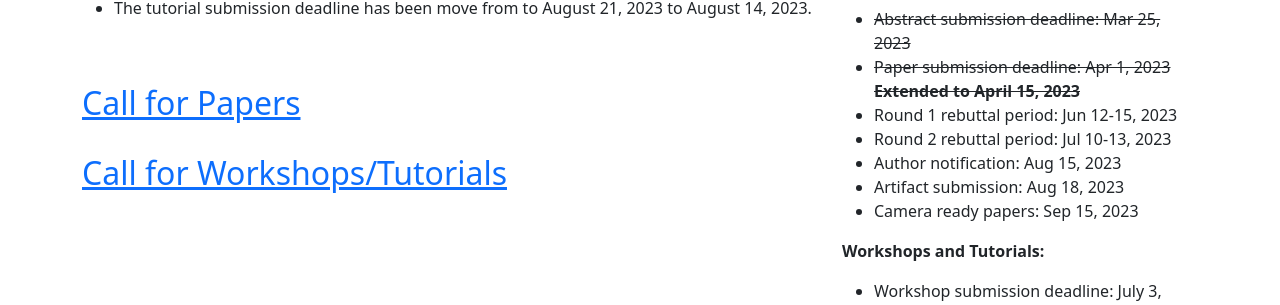
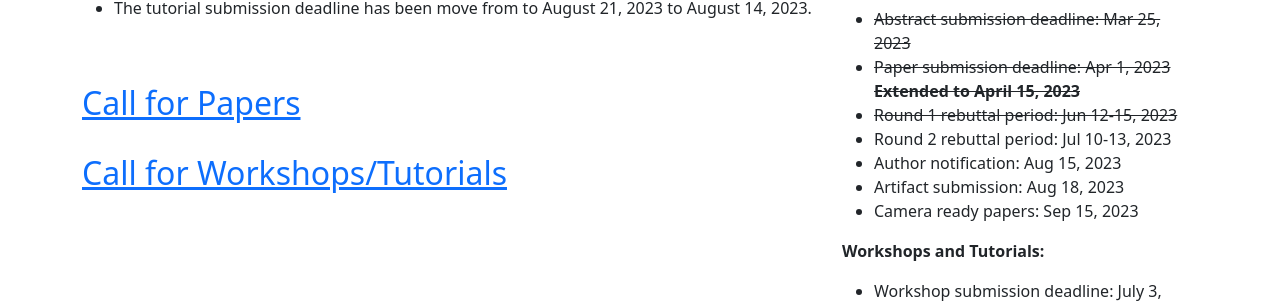
Before and after one commit to pact2023/pact2023.github.io, a Jekyll site: the page built from index.html, in a window 1280 px wide. Shown: the part 745-1050 px from the top of the page. Built offline with Jekyll 4.4.1, drawn with Linux system fonts in a browser that asks for light colours.

```diff
--- a/_includes/sidebar.html
+++ b/_includes/sidebar.html
@@ -13,9 +13,10 @@
       </strike>
   </li>
   <li>
-      Round 1 rebuttal period:
-      <!-- <strike>Jun 6-9, 2023</strike><br> -->
-      Jun 12-15, 2023
+      <strike>
+        Round 1 rebuttal period:
+        Jun 12-15, 2023
+      </strike>
   </li>
   <li>
       Round 2 rebuttal period:
```
